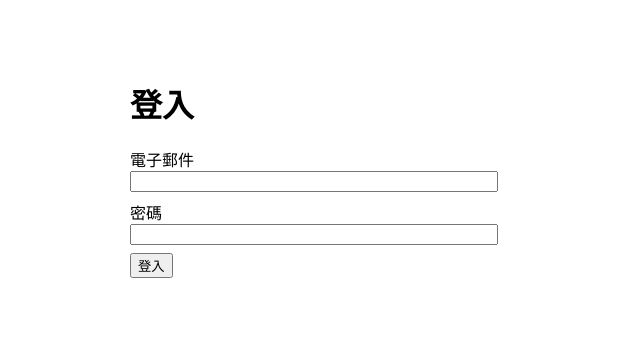
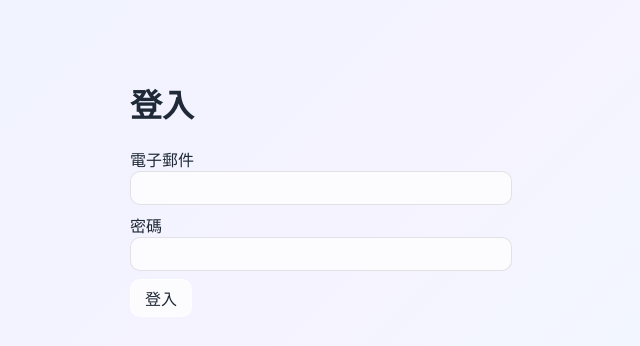
Before and after one commit to Weilij/support-center, a React (Vite) app in the folder frontend/: page /login in a window 1280 px wide. Shown: the top 346 px of the page, without its empty margins (330-970 px from the left). Built offline with nearby package versions, Linux system fonts and the light colour scheme.

Commit message:
feat(frontend): apple-glass global theme tokens + base styles
Co-Authored-By: Claude Opus 4.8 (1M context) <noreply@anthropic.com>

```diff
--- a/frontend/src/main.tsx
+++ b/frontend/src/main.tsx
@@ -2,6 +2,7 @@ import React from 'react'
 import ReactDOM from 'react-dom/client'
 import { RouterProvider } from 'react-router-dom'
 
+import './styles/theme.css'
 import { router } from './router'
 import { session } from './auth/session'
 import { connectRealtime } from './realtime/client'
--- /dev/null
+++ b/frontend/src/styles/theme.css
@@ -0,0 +1,62 @@
+/* Apple-Glass theme layer (spec 2026-06-14). Tokens + base element styles so
+   even inline-styled pages inherit the aesthetic. */
+:root {
+  --accent: #3b82f6;
+  --text: #1f2937;
+  --muted: #6b7280;
+  --radius: 14px;
+  --glass-bg: rgba(255, 255, 255, 0.55);
+  --glass-bg-strong: rgba(255, 255, 255, 0.72);
+  --glass-border: rgba(255, 255, 255, 0.6);
+  --glass-blur: 20px;
+  --shadow: 0 8px 32px rgba(31, 38, 135, 0.12);
+}
+
+html, body, #root { min-height: 100%; }
+
+body {
+  margin: 0;
+  color: var(--text);
+  font-family: -apple-system, BlinkMacSystemFont, 'Segoe UI', sans-serif;
+  background: linear-gradient(135deg, #eef2ff 0%, #f5f3ff 45%, #ecfeff 100%) fixed;
+}
+
+.glass {
+  background: var(--glass-bg);
+  backdrop-filter: blur(var(--glass-blur));
+  -webkit-backdrop-filter: blur(var(--glass-blur));
+  border: 1px solid var(--glass-border);
+  border-radius: var(--radius);
+  box-shadow: var(--shadow);
+}
+
+button {
+  font: inherit;
+  color: var(--text);
+  background: var(--glass-bg-strong);
+  border: 1px solid var(--glass-border);
+  border-radius: 10px;
+  padding: 6px 14px;
+  cursor: pointer;
+  transition: transform 0.08s ease, box-shadow 0.15s ease;
+}
+button:hover:not(:disabled) { box-shadow: var(--shadow); transform: translateY(-1px); }
+button:disabled { opacity: 0.5; cursor: default; }
+.btn-primary { background: var(--accent); color: #fff; border-color: transparent; }
+
+input, select, textarea {
+  font: inherit;
+  color: var(--text);
+  background: rgba(255, 255, 255, 0.7);
+  border: 1px solid rgba(0, 0, 0, 0.1);
+  border-radius: 10px;
+  padding: 7px 10px;
+}
+input:focus, select:focus, textarea:focus {
+  outline: none;
+  border-color: var(--accent);
+  box-shadow: 0 0 0 3px rgba(59, 130, 246, 0.18);
+}
+
+::-webkit-scrollbar { width: 10px; height: 10px; }
+::-webkit-scrollbar-thumb { background: rgba(120, 120, 140, 0.35); border-radius: 8px; }
```
